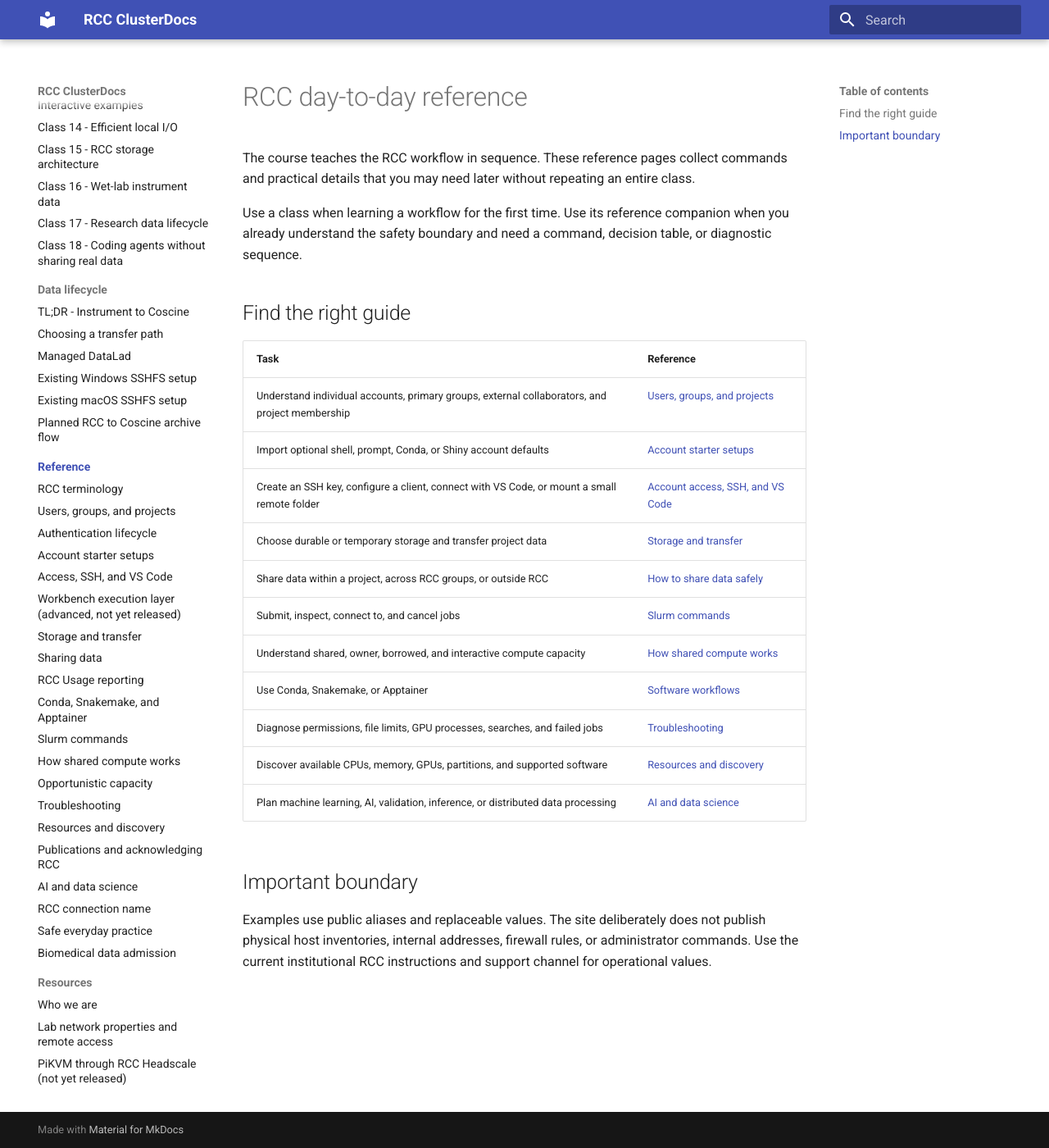
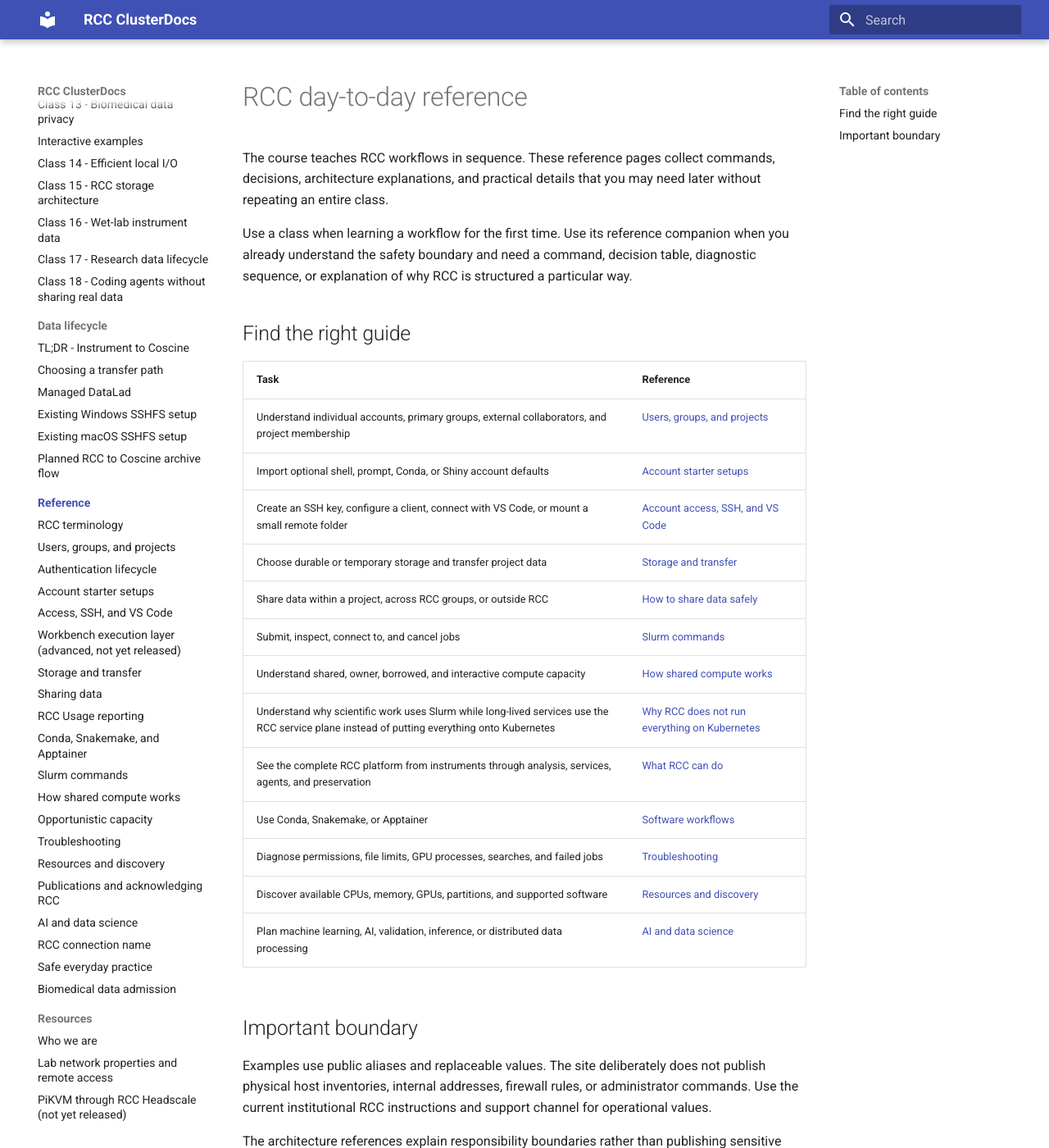
Before and after one commit to IKIM-Essen/ClusterDocs, an MkDocs documentation site: the page built from docs/reference/index.md, in a window 1280 px wide and 1400 px high. Shown: the whole window at 82% size. Built offline with MkDocs 1.6.1 and Material for MkDocs 9.7.7, drawn with Linux system fonts in a browser that asks for light colours; some of the changed text lies outside the part shown.

Commit message:
docs: expose scheduler architecture rationale in advanced reference

```diff
--- a/docs/reference/index.md
+++ b/docs/reference/index.md
@@ -1,12 +1,13 @@
 # RCC day-to-day reference
 
-The course teaches the RCC workflow in sequence. These reference pages collect
-commands and practical details that you may need later without repeating an
-entire class.
+The course teaches RCC workflows in sequence. These reference pages collect
+commands, decisions, architecture explanations, and practical details that you
+may need later without repeating an entire class.
 
 Use a class when learning a workflow for the first time. Use its reference
 companion when you already understand the safety boundary and need a command,
-decision table, or diagnostic sequence.
+decision table, diagnostic sequence, or explanation of why RCC is structured a
+particular way.
 
 ## Find the right guide
 
@@ -19,6 +20,8 @@
 | Share data within a project, across RCC groups, or outside RCC | [How to share data safely](data-sharing.md) |
 | Submit, inspect, connect to, and cancel jobs | [Slurm commands](slurm.md) |
 | Understand shared, owner, borrowed, and interactive compute capacity | [How shared compute works](how-shared-compute-works.md) |
+| Understand why scientific work uses Slurm while long-lived services use the RCC service plane instead of putting everything onto Kubernetes | [Why RCC does not run everything on Kubernetes](../concepts/why-not-kubernetes-everywhere.md) |
+| See the complete RCC platform from instruments through analysis, services, agents, and preservation | [What RCC can do](../concepts/what-rcc-can-do.md) |
 | Use Conda, Snakemake, or Apptainer | [Software workflows](software-workflows.md) |
 | Diagnose permissions, file limits, GPU processes, searches, and failed jobs | [Troubleshooting](troubleshooting.md) |
 | Discover available CPUs, memory, GPUs, partitions, and supported software | [Resources and discovery](resources.md) |
@@ -30,3 +33,9 @@
 not publish physical host inventories, internal addresses, firewall rules, or
 administrator commands. Use the current institutional RCC instructions and
 support channel for operational values.
+
+The architecture references explain responsibility boundaries rather than
+publishing sensitive service placement. Ordinary researchers should not need to
+know which long-lived service scheduler is behind a button; advanced users
+should be able to understand why scientific-compute authority remains with
+Slurm and why RCC avoids adding another scheduler without a concrete need.
```
